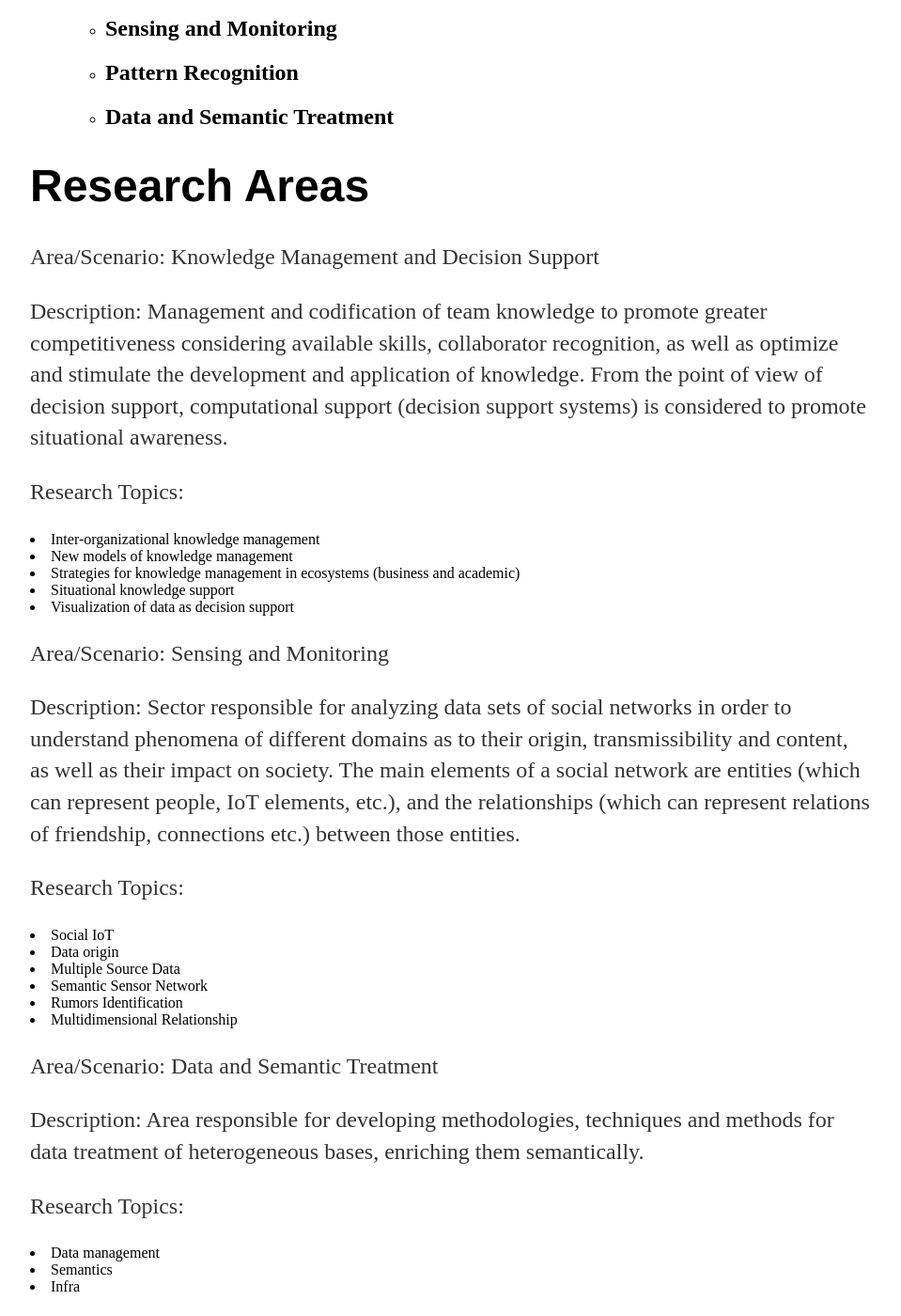
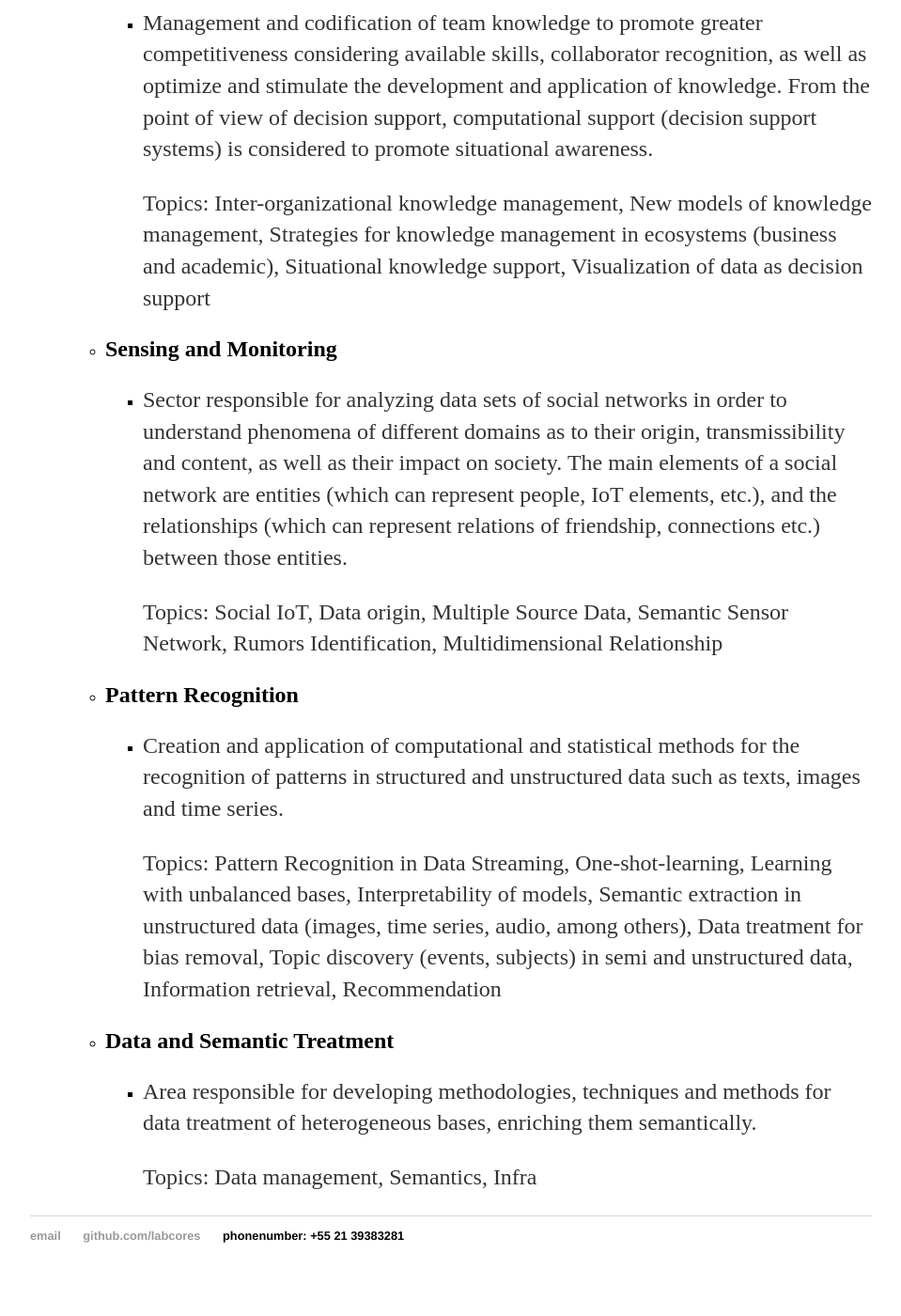
Before and after one commit to labcores/labcores.github.io, a Jekyll site: the page built from research/index.html, in a window 1280 px wide and 1400 px high, scrolled down 937 px. Shown: the whole window at 94% size, without its empty margins (160-1119 px from the left). Built offline with Jekyll 4.4.1, drawn with Linux system fonts in a browser that asks for light colours; some of the changed text lies outside the part shown.

Commit message:
update-research-page

```diff
--- a/research/index.html
+++ b/research/index.html
@@ -10,11 +10,18 @@
 					<ul>
 						<li>
 							<p>Scenario that characterizes applications and solutions aimed at solving problems and creating facilities in urban centers.
-							Topics: Smart Cities, Crowdsensing, Opportunistic collaborations(opportunistic sensing, opportunistic networks), Urban mobility
+							<p>Topics: Smart Cities, Crowdsensing, Opportunistic collaborations(opportunistic sensing, opportunistic networks), Urban mobility
 						</li>
 					</ul>
 				</li>
-				<li><h2>Science / Academy</h2></li>
+				<li><h2>Science / Academy</h2>
+					<ul>
+						<li>
+							<p>Scenario featuring applications and solutions geared to academia and scientific research. It mainly includes researches focused on analyzing scientific production, technologies and products, as well as the interaction between scenario and society.
+							<p>Topics: Scientometrics (metrics on science and production), Altmetrics (Alternative metrics that aim to quantify other aspects of science, eg impact on the population), Tech mining, Big scholar data (Techniques for application in massive academic data)
+						</li>
+					</ul>
+				</li>
 			</ul>
 		</li>
 		<li><H1>Areas</H1>
@@ -27,69 +34,31 @@
 						</li>
 					</ul>
 				</li>
-
-				<li><h2>Sensing and Monitoring</h2></li>
-				<li><h2>Pattern Recognition</h2></li>
-				<li><h2>Data and Semantic Treatment</h2></li>
+				<li><h2>Sensing and Monitoring</h2>
+					<ul>
+						<li>
+							<p>Sector responsible for analyzing data sets of social networks in order to understand phenomena of different domains as to their origin, transmissibility and content, as well as their impact on society. The main elements of a social network are entities (which can represent people, IoT elements, etc.), and the relationships (which can represent relations of friendship, connections etc.) between those entities.
+							<p>Topics: Social IoT, Data origin, Multiple Source Data, Semantic Sensor Network, Rumors Identification, Multidimensional Relationship
+						</li>
+					</ul>
+				</li>
+				<li><h2>Pattern Recognition</h2>
+					<ul>
+						<li>
+							<p>Creation and application of computational and statistical methods for the recognition of patterns in structured and unstructured data such as texts, images and time series.
+							<p>Topics: Pattern Recognition in Data Streaming, One-shot-learning, Learning with unbalanced bases, Interpretability of models, Semantic extraction in unstructured data (images, time series, audio, among others), Data treatment for bias removal, Topic discovery (events, subjects) in semi and unstructured data, Information retrieval, Recommendation
+						</li>
+					</ul>
+				</li>
+				<li><h2>Data and Semantic Treatment</h2>
+					<ul>
+						<li>
+							<p>Area responsible for developing methodologies, techniques and methods for data treatment of heterogeneous bases, enriching them semantically.
+							<p>Topics: Data management, Semantics, Infra
+						</li>
+					</ul>
+				</li>
 			</ul>
 		</li>
 	</ul>
-
-
-	<h1>Research Areas</h1>
-	<p>Area/Scenario: Knowledge Management and Decision Support</p>
-	<p>Description: Management and codification of team knowledge to promote greater competitiveness considering available skills, collaborator recognition, as well as optimize and stimulate the development and application of knowledge. From the point of view of decision support, computational support (decision support systems) is considered to promote situational awareness. </p>
-	<p>Research Topics:
-		<li>Inter-organizational knowledge management</li>
-		<li>New models of knowledge management</li>
-		<li>Strategies for knowledge management in ecosystems (business and academic)</li>
-		<li>Situational knowledge support</li>
-		<li>Visualization of data as decision support</li>
-	</p>
-	<p>Area/Scenario: Sensing and Monitoring</p>
-	<p>Description: Sector responsible for analyzing data sets of social networks in order to understand phenomena of different domains as to their origin, transmissibility and content, as well as their impact on society. The main elements of a social network are entities (which can represent people, IoT elements, etc.), and the relationships (which can represent relations of friendship, connections etc.) between those entities. </p>
-	<p>Research Topics:
-		<li>Social IoT</li>
-		<li>Data origin</li>
-		<li>Multiple Source Data</li>
-		<li>Semantic Sensor Network</li>
-		<li>Rumors Identification</li>
-		<li>Multidimensional Relationship</li>
-	</p>
-	<p>Area/Scenario: Data and Semantic Treatment</p>
-	<p>Description: Area responsible for developing methodologies, techniques and methods for data treatment of heterogeneous bases, enriching them semantically. </p>
-	<p>Research Topics:
-		<li>Data management</li>
-		<li>Semantics</li>
-		<li>Infra</li>
-	</p>
-	<p>Area/Scenario: Pattern Recognition</p>
-	<p>Description: Creation and application of computational and statistical methods for the recognition of patterns in structured and unstructured data such as texts, images and time series.</p>
-	<p>Research Topics:
-		<li>Pattern Recognition in Data Streaming</li>
-		<li>One-shot-learning</li>
-		<li>Learning with unbalanced bases</li>
-		<li>Interpretability of models</li>
-		<li>Semantic extraction in unstructured data (images, time series, audio, among others)</li>
-		<li>Data treatment for bias removal</li>
-		<li>Topic discovery (events, subjects) in semi and unstructured data</li>
-		<li>Information retrieval</li>
-		<li>Recommendation</li>
-	</p>
-	<p>Area/Scenario: Urban Centers</p>
-	<p>Description: Scenario that characterizes applications and solutions aimed at solving problems and creating facilities in urban centers.</p>
-	<p>Research Topics:
-		<li>Smart Cities</li>
-		<li>Crowdsensing</li>
-		<li>Opportunistic collaborations(opportunistic sensing, opportunistic networks)</li>
-		<li>Urban mobility</li>
-	</p>
-	<p>Area/Scenario: Science and Academy</p>
-	<p>Description: Scenario featuring applications and solutions geared to academia and scientific research. It mainly includes researches focused on analyzing scientific production, technologies and products, as well as the interaction between scenario and society.</p>
-	<p>Research Topics:
-		<li>Scientometrics (metrics on science and production)</li>
-		<li>Altmetrics (Alternative metrics that aim to quantify other aspects of science, eg impact on the population)</li>
-		<li>Tech mining</li>
-		<li>Big scholar data (Techniques for application in massive academic data)</li>
-	</p>
 </div><!-- /.blurb -->
```
